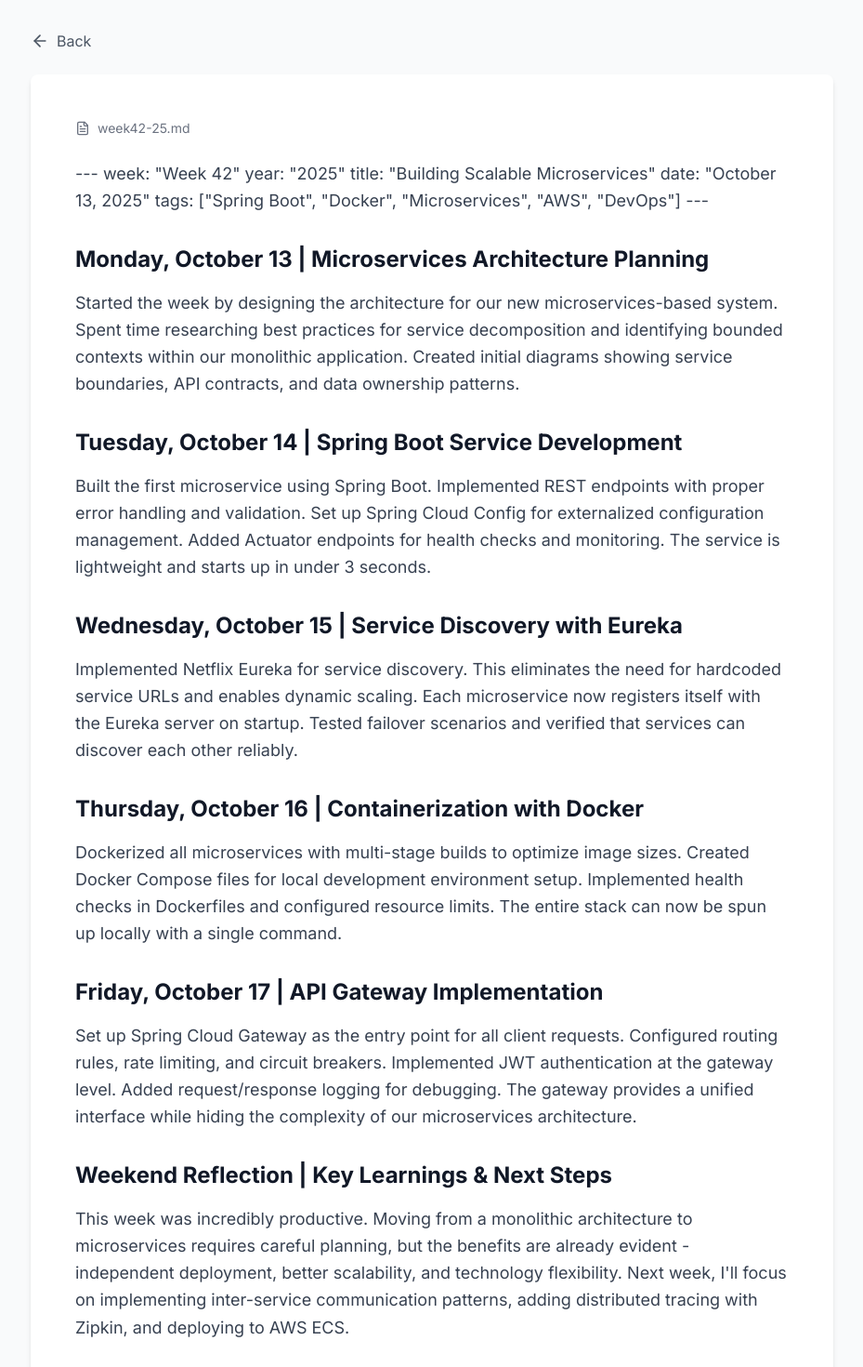
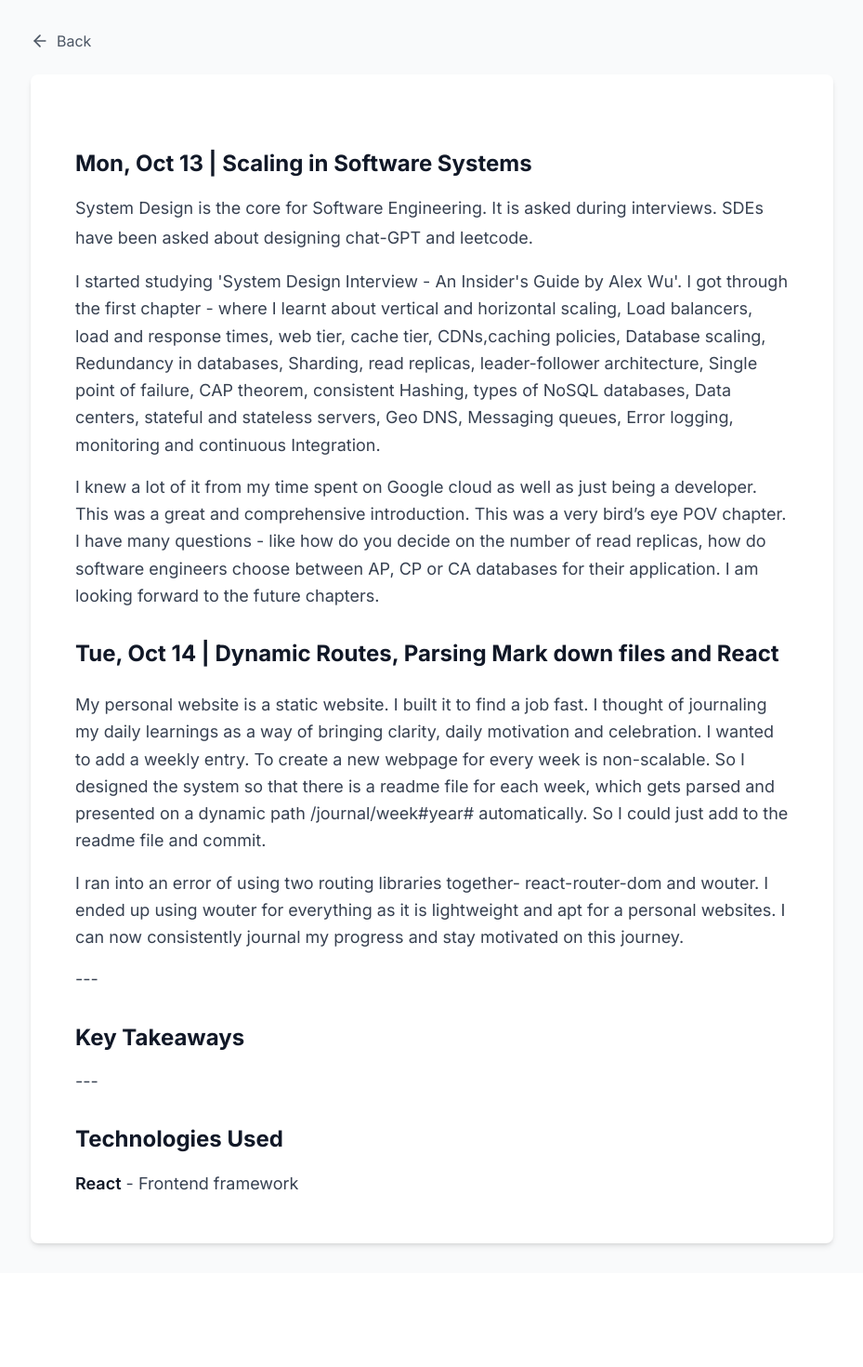
Before and after one commit to anu-jain-36/anu-jain-36.github.io, a React (Vite) app: page /journal/week42-25 in a window 1280 px wide. Shown: the top 1470 px of the page at 93% size, without its empty margins (175-1104 px from the left). After the commit the page ends 1369 px from the top, so only its background shows below. Built offline with nearby package versions, Linux system fonts and the light colour scheme.

Commit message:
Add Journal entry and clean up code

```diff
--- a/public/journal/week42-25.md
+++ b/public/journal/week42-25.md
@@ -1,51 +1,29 @@
----
-week: "Week 42"
-year: "2025"
-title: "Building Scalable Microservices"
-date: "October 13, 2025"
-tags: ["Spring Boot", "Docker", "Microservices", "AWS", "DevOps"]
----
+## Mon, Oct 13 | Scaling in Software Systems
+System Design is the core for Software Engineering. It is asked during interviews. SDEs have been asked about designing chat-GPT and leetcode.
 
-## Monday, October 13 | Microservices Architecture Planning
+I started studying 'System Design Interview - An Insider's Guide by Alex Wu'. I got through the first chapter - where I learnt about vertical and horizontal scaling, Load balancers, load and response times, web tier, cache tier, CDNs,caching policies,  Database scaling, Redundancy in databases, Sharding, read replicas, leader-follower architecture, Single point of failure, CAP theorem, consistent Hashing, types of NoSQL databases, Data centers, stateful and stateless servers, Geo DNS, Messaging queues,  Error logging, monitoring and continuous Integration.
 
-Started the week by designing the architecture for our new microservices-based system. Spent time researching best practices for service decomposition and identifying bounded contexts within our monolithic application. Created initial diagrams showing service boundaries, API contracts, and data ownership patterns.
+I knew a lot of it from my time spent on Google cloud as well as just being a developer.  This was a great and comprehensive introduction. This was a very bird’s eye POV chapter. I have many questions - like how do you decide on the number of read replicas, how do software engineers choose between AP, CP or CA databases for their application. I am looking forward to the future chapters.
 
-## Tuesday, October 14 | Spring Boot Service Development
 
-Built the first microservice using Spring Boot. Implemented REST endpoints with proper error handling and validation. Set up Spring Cloud Config for externalized configuration management. Added Actuator endpoints for health checks and monitoring. The service is lightweight and starts up in under 3 seconds.
+## Tue, Oct 14 | Dynamic Routes, Parsing Mark down files and React
 
-## Wednesday, October 15 | Service Discovery with Eureka
+My personal website is a static website. I built it to find a job fast. I thought of journaling my daily learnings as a way of bringing clarity, daily motivation and celebration.
+I wanted to add a weekly entry. To create a new webpage for every week is non-scalable. So I designed the system so that there is a readme file for each week, which gets parsed and presented on a dynamic path /journal/week#year# automatically. So I could just add to the readme file and commit.
 
-Implemented Netflix Eureka for service discovery. This eliminates the need for hardcoded service URLs and enables dynamic scaling. Each microservice now registers itself with the Eureka server on startup. Tested failover scenarios and verified that services can discover each other reliably.
+I ran into an error of using two routing libraries together- react-router-dom and wouter. I ended up using wouter for everything as it is lightweight and apt for a personal websites. I can now consistently journal my progress and stay motivated on this journey.
 
-## Thursday, October 16 | Containerization with Docker
 
-Dockerized all microservices with multi-stage builds to optimize image sizes. Created Docker Compose files for local development environment setup. Implemented health checks in Dockerfiles and configured resource limits. The entire stack can now be spun up locally with a single command.
 
-## Friday, October 17 | API Gateway Implementation
-
-Set up Spring Cloud Gateway as the entry point for all client requests. Configured routing rules, rate limiting, and circuit breakers. Implemented JWT authentication at the gateway level. Added request/response logging for debugging. The gateway provides a unified interface while hiding the complexity of our microservices architecture.
-
-## Weekend Reflection | Key Learnings & Next Steps
-
-This week was incredibly productive. Moving from a monolithic architecture to microservices requires careful planning, but the benefits are already evident - independent deployment, better scalability, and technology flexibility. Next week, I'll focus on implementing inter-service communication patterns, adding distributed tracing with Zipkin, and deploying to AWS ECS.
 
 ---
 
 ## Key Takeaways
 
-- Service decomposition requires deep domain knowledge and careful planning
-- Spring Cloud ecosystem provides excellent tools for building microservices
-- Docker greatly simplifies development environment setup and deployment
-- API Gateway is essential for managing cross-cutting concerns
-- Distributed systems introduce new challenges like network latency and fault tolerance
+
 
 ---
 
 ## Technologies Used
 
-**Spring Boot** - Microservice framework
-**Spring Cloud** - Service discovery & configuration
-**Docker** - Containerization
-**Eureka** - Service registry
-**Spring Cloud Gateway** - API Gateway
+**React** - Frontend framework
--- a/src/components/JournalViewer.tsx
+++ b/src/components/JournalViewer.tsx
@@ -129,11 +129,6 @@ const JournalViewer: React.FC<JournalViewerProps> = ({ filename, onBack }) => {
         )}
 
         <article className="bg-white rounded-lg shadow-md p-8 md:p-12">
-          <div className="flex items-center gap-2 mb-6 text-gray-500 text-sm">
-            <FileText className="w-4 h-4" />
-            <span>{filename}</span>
-          </div>
-
           <div
             className="prose prose-lg max-w-none"
             dangerouslySetInnerHTML={{ __html: parseMarkdown(content) }}
--- a/src/components/journal.tsx
+++ b/src/components/journal.tsx
@@ -7,10 +7,10 @@ const Journal = () => {
       id: 1,
       week: "Week 42",
       year: "2025",
-      title: "Building Scalable Microservices",
-      excerpt: "This week I dove deep into microservices architecture, exploring how to design scalable systems with Spring Boot and Docker. Learned about service discovery patterns and API gateway implementations...",
+      title: "System Design, React & More",
+      excerpt: "This week I am studying system design and enhancing my personal website with a Journal section. I am excited to share my learnings and progress.",
       date: "October 13, 2025",
-      tags: ["Spring Boot", "Docker", "Microservices"],
+      tags: ["System Design", "React"],
       gradient: "from-[#00D4FF] to-blue-500",
       slug: "week42-25"
     },
@@ -22,9 +22,9 @@ const Journal = () => {
         {/* Title */}
         <div className="text-center mb-16">
           <h2 className="text-4xl lg:text-5xl font-bold text-gray-900 leading-tight mb-4">
-            Development <span className="text-[#00D4FF]">Journal</span>
+            My <span className="text-[#00D4FF]">Journal</span>
           </h2>
-          <p className="text-gray-600 text-lg">Weekly insights and learning experiences</p>
+          <p className="text-gray-600 text-lg">Weekly insights and learnings</p>
         </div>
 
         {/* Journal Grid */}
```
